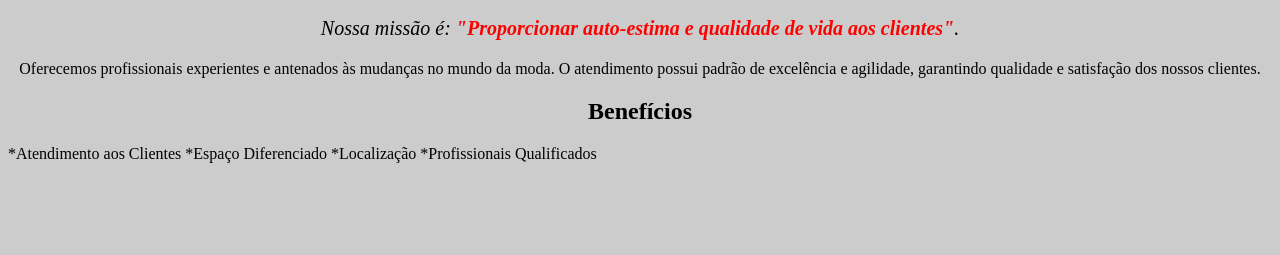
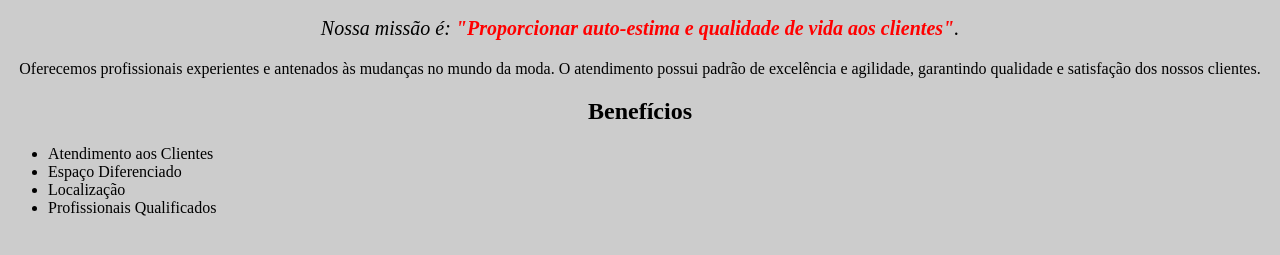
Before and after one commit to GGUIPA543/Projeto-html., a plain HTML site: page index.html in a window 1280 px wide. Shown: the part 147-402 px from the top of the page. Drawn offline with Linux system fonts and the light colour scheme.

Commit message:
Update index.html

```diff
--- a/index.html
+++ b/index.html
@@ -21,9 +21,11 @@
 
         <h2>Benefícios</h2>
 
-        *Atendimento aos Clientes
-        *Espaço Diferenciado
-        *Localização
-        *Profissionais Qualificados
+        <ul>
+            <li>Atendimento aos Clientes</li>
+            <li>Espaço Diferenciado</li>
+            <li>Localização</li>
+            <li>Profissionais Qualificados</li>
+        </ul>
     </body>
 </html>
```
